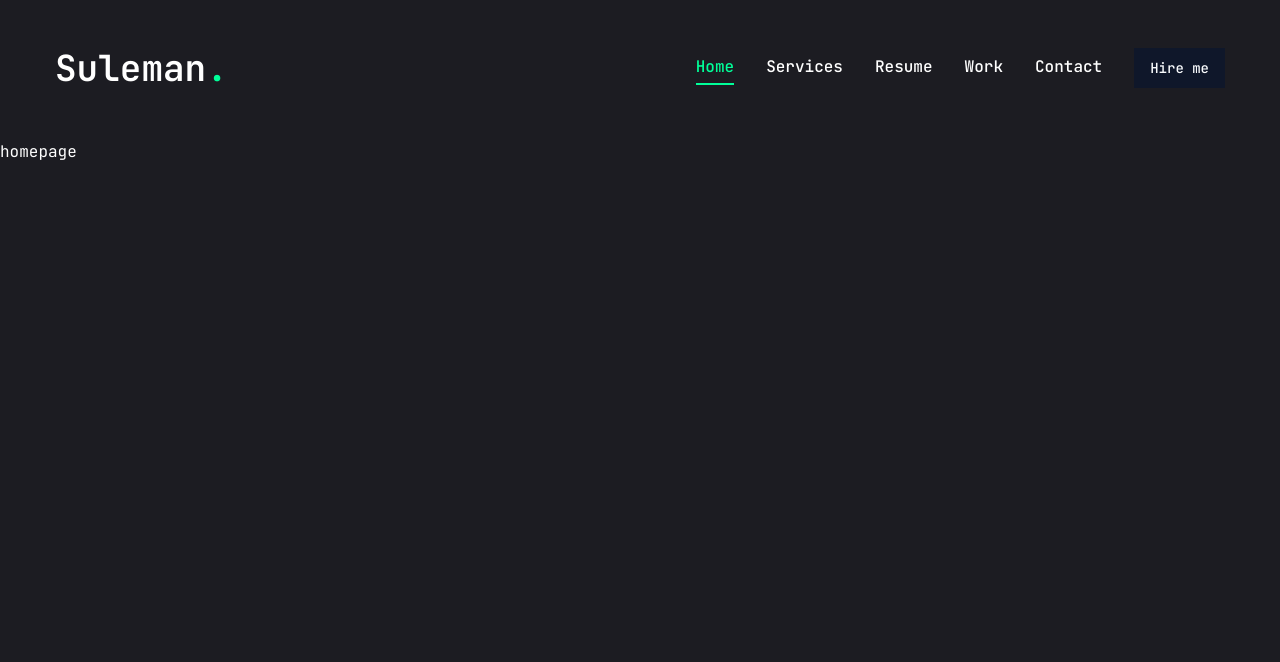
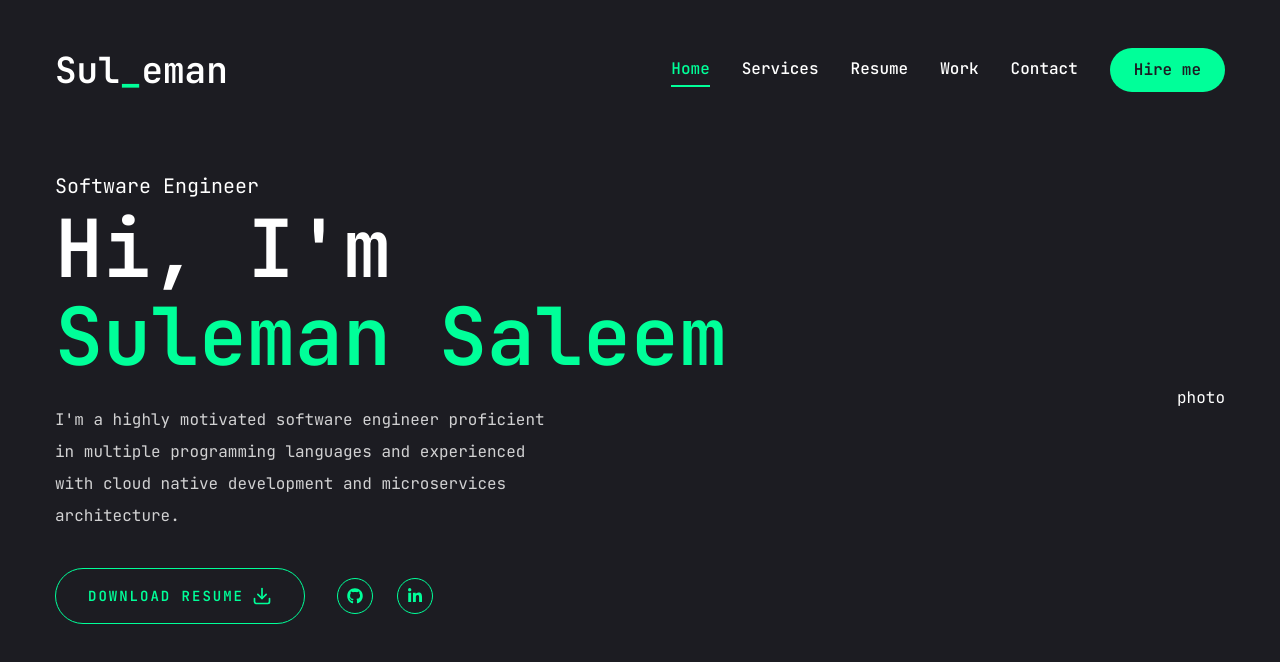
Before and after one commit to MSulSal/portfolio, a Next.js app: page / in a window 1280 px wide. Shown: the top 662 px of the page. Built offline with nearby package versions, Linux system fonts and the light colour scheme.

Commit message:
populate home page, add intro, bio, download button, socials

```diff
--- a/package.json
+++ b/package.json
@@ -22,6 +22,7 @@
     "next": "15.1.5",
     "react": "^19.0.0",
     "react-dom": "^19.0.0",
+    "react-icons": "^5.4.0",
     "tailwind-merge": "^2.6.0",
     "tailwindcss-animate": "^1.0.7"
   },
--- a/src/app/globals.css
+++ b/src/app/globals.css
@@ -6,4 +6,13 @@
   body {
     @apply font-primary bg-primary text-white leading-loose;
   }
+  .h1 {
+    @apply text-[48px] xl:text-[80px] leading-[1.1] font-semibold;
+  }
+  .h2 {
+    @apply text-[36px] xl:text-[48px] leading-[1.1] font-semibold;
+  }
+  .h3 {
+    @apply text-[20px] xl:text-[24px] leading-[1.1] font-semibold;
+  }
 }
--- a/src/app/page.tsx
+++ b/src/app/page.tsx
@@ -1,3 +1,48 @@
-export default function Home() {
-  return <main>homepage</main>;
-}
+import Socials from "@/components/Socials";
+import { Button } from "@/components/ui/button";
+import { FiDownload } from "react-icons/fi";
+
+const Home = () => {
+  return (
+    <section className="h-full">
+      <div className="container mx-auto h-full">
+        <div className="flex flex-col xl:flex-row items-center justify-between xl:pt-8 xl:pb-24">
+          {/* text */}
+          <div className="text-center xl:text-left">
+            <span className="text-xl">Software Engineer</span>
+            <h1 className="h1 mb-6">
+              Hi, I&apos;m <br />{" "}
+              <span className="text-accent">Suleman Saleem</span>
+            </h1>
+            <p className="max-w-[500px] mb-9 text-white/80">
+              I&apos;m a highly motivated software engineer proficient in
+              multiple programming languages and experienced with cloud native
+              development and microservices architecture.
+            </p>
+            {/* btn and socials */}
+            <div className="flex flex-col xl:flex-row items-center gap-8">
+              <Button
+                variant="outline"
+                size="lg"
+                className="uppercase flex items-center gap-2"
+              >
+                <span>Download Resume</span>
+                <FiDownload className="text-xl" />
+              </Button>
+              <div className="mb-8 xl:mb-0">
+                <Socials
+                  containerStyles="flex gap-6"
+                  iconStyles="w-9 h-9 border border-accent rounded-full flex justify-center items-center text-accent text-base hover:bg-accent hover:text-primary hover:transition-all duration-500"
+                />
+              </div>
+            </div>
+          </div>
+          {/* photo */}
+          <div>photo</div>
+        </div>
+      </div>
+    </section>
+  );
+};
+
+export default Home;
--- a/src/components/Header.tsx
+++ b/src/components/Header.tsx
@@ -3,6 +3,7 @@
 
 // components
 import Nav from "./Nav";
+import MobileNav from "./MobileNav";
 
 const Header = () => {
   return (
@@ -11,7 +12,7 @@
         {/* logo */}
         <Link href="/">
           <h1 className="text-4xl font-semibold">
-            Suleman<span className="text-accent">.</span>
+            Sul<span className="text-accent">_</span>eman
           </h1>
         </Link>
         {/* desktop nav & hire me button */}
@@ -23,7 +24,9 @@
         </div>
 
         {/* mobile nav */}
-        <div className="xl:hidden">mobile nav</div>
+        <div className="xl:hidden">
+          <MobileNav />
+        </div>
       </div>
     </header>
   );
--- /dev/null
+++ b/src/components/MobileNav.tsx
@@ -0,0 +1,69 @@
+"use client";
+
+import { Sheet, SheetContent, SheetTrigger } from "@/components/ui/sheet";
+import { usePathname } from "next/navigation";
+import Link from "next/link";
+import { CiMenuFries } from "react-icons/ci";
+
+const links = [
+  {
+    name: "home",
+    path: "/",
+  },
+  {
+    name: "services",
+    path: "/services",
+  },
+  {
+    name: "resume",
+    path: "/resume",
+  },
+  {
+    name: "work",
+    path: "/work",
+  },
+  {
+    name: "contact",
+    path: "/contact",
+  },
+];
+
+const MobileNav = () => {
+  const pathname = usePathname();
+  return (
+    <Sheet>
+      <SheetTrigger className="flex justify-content items-center">
+        <CiMenuFries className="text-[32px] text-accent" />
+      </SheetTrigger>
+      <SheetContent className="flex flex-col">
+        {/* logo */}
+        <div className="mt-32 mb-40 text-center text-2xl">
+          <Link href="/">
+            <h1 className="text-4xl font-semibold">
+              Sul<span className="text-accent">_</span>eman
+            </h1>
+          </Link>
+        </div>
+        {/* nav */}
+        <nav className="flex flex-col justify-center items-center gap-8">
+          {links.map((link, index) => {
+            return (
+              <Link
+                href={link.path}
+                key={index}
+                className={`${
+                  link.path === pathname &&
+                  "text-accent border-b-2 border-accent"
+                } text-xl capitalize hover:text-accent transition-all`}
+              >
+                {link.name}
+              </Link>
+            );
+          })}
+        </nav>
+      </SheetContent>
+    </Sheet>
+  );
+};
+
+export default MobileNav;
--- /dev/null
+++ b/src/components/Socials.tsx
@@ -0,0 +1,41 @@
+import Link from "next/link";
+
+import { FaGithub, FaLinkedinIn } from "react-icons/fa";
+
+const socials = [
+  {
+    icon: <FaGithub />,
+    path: "https://github.com/MSulSal",
+  },
+  {
+    icon: <FaLinkedinIn />,
+    path: "https://www.linkedin.com/in/m-suleman-saleem/",
+  },
+];
+
+interface SocialsProps {
+  containerStyles: string;
+  iconStyles: string;
+}
+
+const Socials = ({ containerStyles, iconStyles }: SocialsProps) => {
+  return (
+    <div className={containerStyles}>
+      {socials.map((item, index) => {
+        return (
+          <Link
+            key={index}
+            href={item.path}
+            className={iconStyles}
+            target="_blank"
+            rel="noopener noreferrer"
+          >
+            {item.icon}
+          </Link>
+        );
+      })}
+    </div>
+  );
+};
+
+export default Socials;
--- a/src/components/ui/button.tsx
+++ b/src/components/ui/button.tsx
@@ -1,28 +1,23 @@
-import * as React from "react"
-import { Slot } from "@radix-ui/react-slot"
-import { cva, type VariantProps } from "class-variance-authority"
+import * as React from "react";
+import { Slot } from "@radix-ui/react-slot";
+import { cva, type VariantProps } from "class-variance-authority";
 
-import { cn } from "@/lib/utils"
+import { cn } from "@/lib/utils";
 
 const buttonVariants = cva(
-  "inline-flex items-center justify-center gap-2 whitespace-nowrap rounded-md text-sm font-medium ring-offset-white transition-colors focus-visible:outline-none focus-visible:ring-2 focus-visible:ring-slate-950 focus-visible:ring-offset-2 disabled:pointer-events-none disabled:opacity-50 [&_svg]:pointer-events-none [&_svg]:size-4 [&_svg]:shrink-0 dark:ring-offset-slate-950 dark:focus-visible:ring-slate-300",
+  "inline-flex items-center justify-center whitespace-nowrap rounded-full text-base font-semibold ring-offset-white transition-colors",
   {
     variants: {
       variant: {
-        default: "bg-slate-900 text-slate-50 hover:bg-slate-900/90 dark:bg-slate-50 dark:text-slate-900 dark:hover:bg-slate-50/90",
-        destructive:
-          "bg-red-500 text-slate-50 hover:bg-red-500/90 dark:bg-red-900 dark:text-slate-50 dark:hover:bg-red-900/90",
+        default: "bg-accent text-primary hover:bg-accent-hover",
+        primary: "bg-primary text-white",
         outline:
-          "border border-slate-200 bg-white hover:bg-slate-100 hover:text-slate-900 dark:border-slate-800 dark:bg-slate-950 dark:hover:bg-slate-800 dark:hover:text-slate-50",
-        secondary:
-          "bg-slate-100 text-slate-900 hover:bg-slate-100/80 dark:bg-slate-800 dark:text-slate-50 dark:hover:bg-slate-800/80",
-        ghost: "hover:bg-slate-100 hover:text-slate-900 dark:hover:bg-slate-800 dark:hover:text-slate-50",
-        link: "text-slate-900 underline-offset-4 hover:underline dark:text-slate-50",
+          "border border-accent bg-transparent text-accent hover:bg-accent hover:text-primary",
       },
       size: {
-        default: "h-10 px-4 py-2",
-        sm: "h-9 rounded-md px-3",
-        lg: "h-11 rounded-md px-8",
+        default: "h-[44px] px-6",
+        md: "h-[48px] px-6",
+        lg: "h-[56px] px-8 text-sm uppercase tracking-[2px]",
         icon: "h-10 w-10",
       },
     },
@@ -31,26 +26,26 @@
       size: "default",
     },
   }
-)
+);
 
 export interface ButtonProps
   extends React.ButtonHTMLAttributes<HTMLButtonElement>,
     VariantProps<typeof buttonVariants> {
-  asChild?: boolean
+  asChild?: boolean;
 }
 
 const Button = React.forwardRef<HTMLButtonElement, ButtonProps>(
   ({ className, variant, size, asChild = false, ...props }, ref) => {
-    const Comp = asChild ? Slot : "button"
+    const Comp = asChild ? Slot : "button";
     return (
       <Comp
         className={cn(buttonVariants({ variant, size, className }))}
         ref={ref}
         {...props}
       />
-    )
+    );
   }
-)
-Button.displayName = "Button"
+);
+Button.displayName = "Button";
 
-export { Button, buttonVariants }
+export { Button, buttonVariants };
--- a/src/components/ui/sheet.tsx
+++ b/src/components/ui/sheet.tsx
@@ -1,19 +1,19 @@
-"use client"
+"use client";
 
-import * as React from "react"
-import * as SheetPrimitive from "@radix-ui/react-dialog"
-import { cva, type VariantProps } from "class-variance-authority"
-import { X } from "lucide-react"
+import * as React from "react";
+import * as SheetPrimitive from "@radix-ui/react-dialog";
+import { cva, type VariantProps } from "class-variance-authority";
+import { cn } from "@/lib/utils";
 
-import { cn } from "@/lib/utils"
+import { IoMdClose } from "react-icons/io";
 
-const Sheet = SheetPrimitive.Root
+const Sheet = SheetPrimitive.Root;
 
-const SheetTrigger = SheetPrimitive.Trigger
+const SheetTrigger = SheetPrimitive.Trigger;
 
-const SheetClose = SheetPrimitive.Close
+const SheetClose = SheetPrimitive.Close;
 
-const SheetPortal = SheetPrimitive.Portal
+const SheetPortal = SheetPrimitive.Portal;
 
 const SheetOverlay = React.forwardRef<
   React.ElementRef<typeof SheetPrimitive.Overlay>,
@@ -27,11 +27,11 @@
     {...props}
     ref={ref}
   />
-))
-SheetOverlay.displayName = SheetPrimitive.Overlay.displayName
+));
+SheetOverlay.displayName = SheetPrimitive.Overlay.displayName;
 
 const sheetVariants = cva(
-  "fixed z-50 gap-4 bg-white p-6 shadow-lg transition ease-in-out data-[state=open]:animate-in data-[state=closed]:animate-out data-[state=closed]:duration-300 data-[state=open]:duration-500 dark:bg-slate-950",
+  "fixed z-50 gap-4 bg-primary p-6 shadow-lg transition ease-in-out data-[state=open]:animate-in data-[state=closed]:animate-out data-[state=closed]:duration-300 data-[state=open]:duration-500 dark:bg-slate-950",
   {
     variants: {
       side: {
@@ -40,14 +40,14 @@
           "inset-x-0 bottom-0 border-t data-[state=closed]:slide-out-to-bottom data-[state=open]:slide-in-from-bottom",
         left: "inset-y-0 left-0 h-full w-3/4 border-r data-[state=closed]:slide-out-to-left data-[state=open]:slide-in-from-left sm:max-w-sm",
         right:
-          "inset-y-0 right-0 h-full w-3/4  border-l data-[state=closed]:slide-out-to-right data-[state=open]:slide-in-from-right sm:max-w-sm",
+          "inset-y-0 right-0 h-full w-3/4 data-[state=closed]:slide-out-to-right data-[state=open]:slide-in-from-right sm:max-w-sm",
       },
     },
     defaultVariants: {
       side: "right",
     },
   }
-)
+);
 
 interface SheetContentProps
   extends React.ComponentPropsWithoutRef<typeof SheetPrimitive.Content>,
@@ -65,14 +65,14 @@
       {...props}
     >
       {children}
-      <SheetPrimitive.Close className="absolute right-4 top-4 rounded-sm opacity-70 ring-offset-white transition-opacity hover:opacity-100 focus:outline-none focus:ring-2 focus:ring-slate-950 focus:ring-offset-2 disabled:pointer-events-none data-[state=open]:bg-slate-100 dark:ring-offset-slate-950 dark:focus:ring-slate-300 dark:data-[state=open]:bg-slate-800">
-        <X className="h-4 w-4" />
+      <SheetPrimitive.Close className="absolute right-8 top-8 transition-opacity outline-none">
+        <IoMdClose className="text-3xl text-accent" />
         <span className="sr-only">Close</span>
       </SheetPrimitive.Close>
     </SheetPrimitive.Content>
   </SheetPortal>
-))
-SheetContent.displayName = SheetPrimitive.Content.displayName
+));
+SheetContent.displayName = SheetPrimitive.Content.displayName;
 
 const SheetHeader = ({
   className,
@@ -85,8 +85,8 @@
     )}
     {...props}
   />
-)
-SheetHeader.displayName = "SheetHeader"
+);
+SheetHeader.displayName = "SheetHeader";
 
 const SheetFooter = ({
   className,
@@ -99,8 +99,8 @@
     )}
     {...props}
   />
-)
-SheetFooter.displayName = "SheetFooter"
+);
+SheetFooter.displayName = "SheetFooter";
 
 const SheetTitle = React.forwardRef<
   React.ElementRef<typeof SheetPrimitive.Title>,
@@ -108,11 +108,14 @@
 >(({ className, ...props }, ref) => (
   <SheetPrimitive.Title
     ref={ref}
-    className={cn("text-lg font-semibold text-slate-950 dark:text-slate-50", className)}
+    className={cn(
+      "text-lg font-semibold text-slate-950 dark:text-slate-50",
+      className
+    )}
     {...props}
   />
-))
-SheetTitle.displayName = SheetPrimitive.Title.displayName
+));
+SheetTitle.displayName = SheetPrimitive.Title.displayName;
 
 const SheetDescription = React.forwardRef<
   React.ElementRef<typeof SheetPrimitive.Description>,
@@ -123,8 +126,8 @@
     className={cn("text-sm text-slate-500 dark:text-slate-400", className)}
     {...props}
   />
-))
-SheetDescription.displayName = SheetPrimitive.Description.displayName
+));
+SheetDescription.displayName = SheetPrimitive.Description.displayName;
 
 export {
   Sheet,
@@ -137,4 +140,4 @@
   SheetFooter,
   SheetTitle,
   SheetDescription,
-}
+};
```
Also changed, not shown: 1 other file (tests, documents, lock files or other folders).
